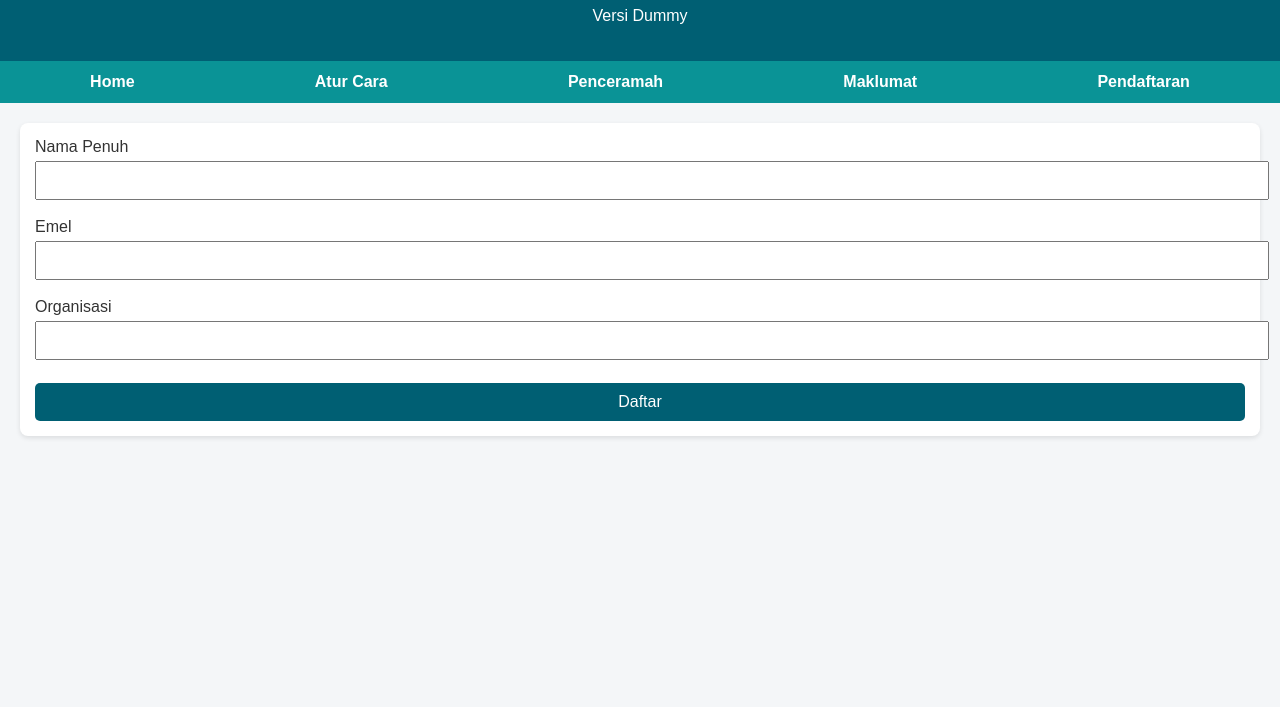
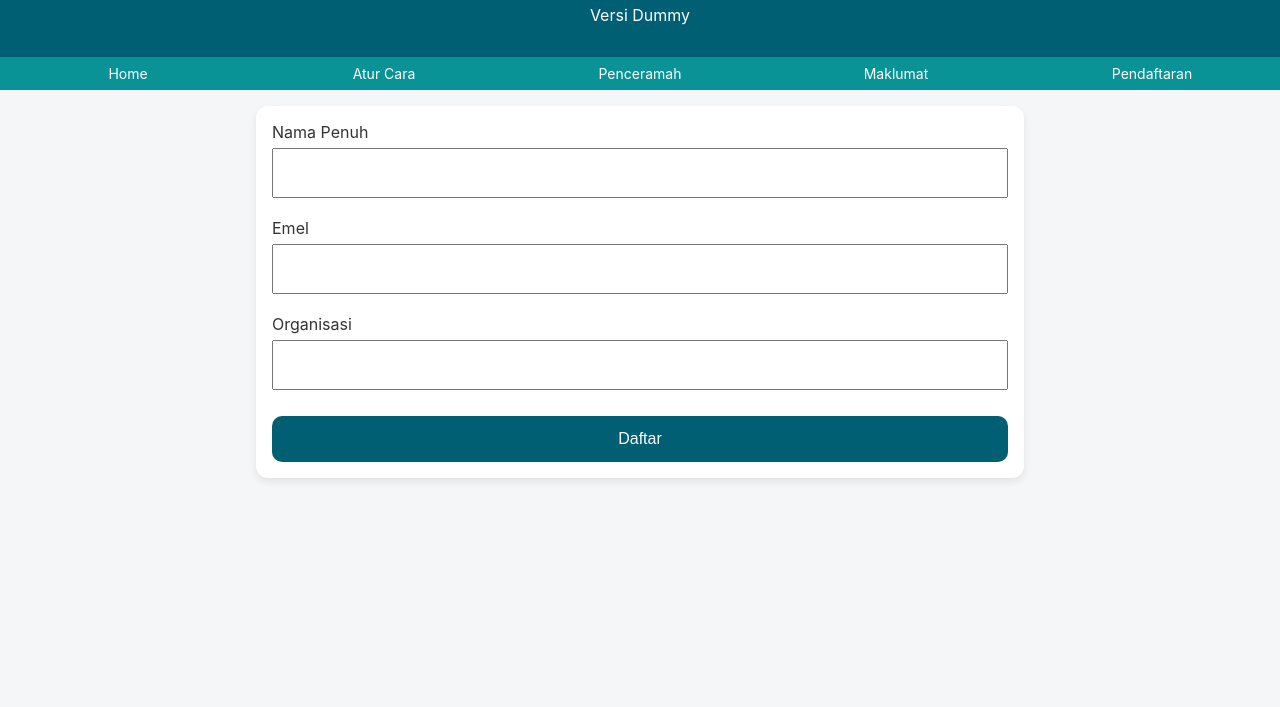
Before and after one commit to Hafiz-pksp/PERSIDANGAN-PEGAWAI-KERJA-SOSIAL-PERUBATAN-MALAYSIA, a plain HTML site: page register.html in a window 1280 px wide. Shown: the part 93-800 px from the top of the page. Drawn offline with Linux system fonts and the light colour scheme.

Commit message:
Update style.css

```diff
--- a/style.css
+++ b/style.css
@@ -1,62 +1,85 @@
+/* Reset asas */
+* {
+  box-sizing: border-box;
+}
+
+/* Body */
 body {
-  font-family: Arial, sans-serif;
+  font-family: -apple-system, BlinkMacSystemFont, "Segoe UI", Arial, sans-serif;
   margin: 0;
   background: #f4f6f8;
   color: #333;
 }
 
+/* Header */
 header {
   background: #005f73;
   color: white;
-  padding: 20px;
+  padding: 16px;
   text-align: center;
 }
 
+/* Navigasi - Mobile First */
 nav {
+  position: sticky;
+  bottom: 0;
   display: flex;
   justify-content: space-around;
   background: #0a9396;
+  padding: 8px 0;
 }
 
 nav a {
+  flex: 1;
+  text-align: center;
   color: white;
   text-decoration: none;
-  padding: 12px;
-  font-weight: bold;
+  font-size: 12px;
 }
 
-nav a:hover {
-  background: #94d2bd;
-  color: #000;
+/* Kandungan */
+main {
+  padding: 16px;
+  padding-bottom: 80px; /* ruang untuk nav bawah */
 }
 
-main {
-  padding: 20px;
+/* Kad */
+.card {
+  background: white;
+  padding: 16px;
+  margin-bottom: 16px;
+  border-radius: 12px;
+  box-shadow: 0 4px 8px rgba(0,0,0,0.08);
 }
 
-.card {
-  background: white;
-  padding: 15px;
-  margin-bottom: 15px;
-  border-radius: 8px;
-  box-shadow: 0 2px 5px rgba(0,0,0,0.1);
-
-  input, button {
+/* Borang */
+input, button {
   width: 100%;
-  padding: 10px;
-  margin-top: 5px;
+  padding: 14px;
+  font-size: 16px;
+  margin-top: 6px;
 }
 
 button {
   background: #005f73;
   color: white;
   border: none;
-  border-radius: 5px;
-  font-size: 16px;
+  border-radius: 10px;
 }
 
-button:hover {
-  background: #0a9396;
+/* Desktop / Tablet */
+@media (min-width: 768px) {
+  nav {
+    position: relative;
+    top: 0;
+  }
+
+  nav a {
+    font-size: 14px;
+  }
+
+  main {
+    max-width: 800px;
+    margin: auto;
+  }
 }
-
-}
```
